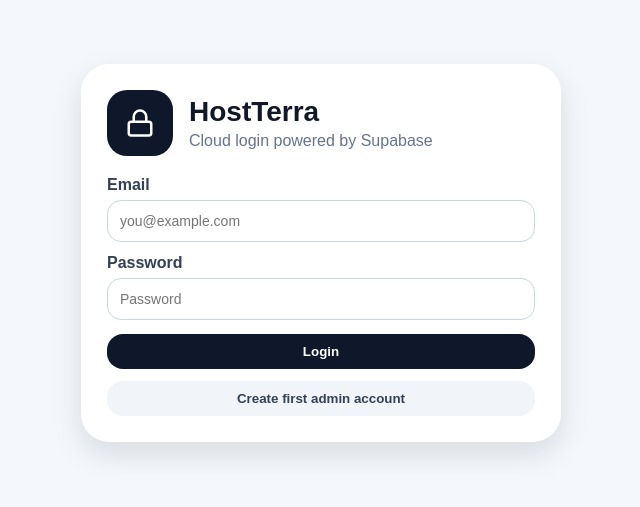
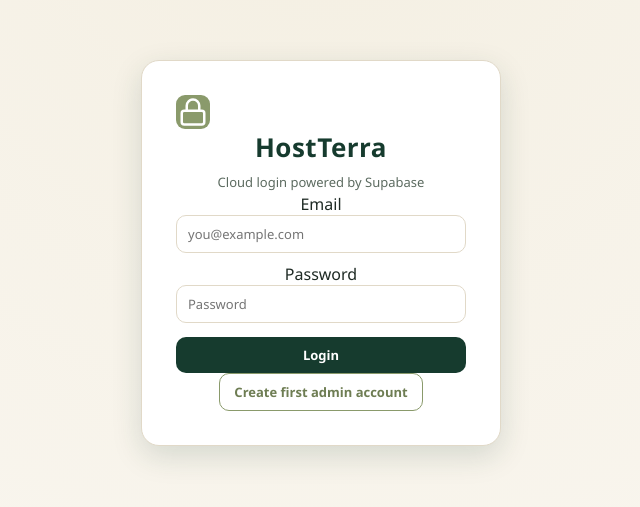
Before and after one commit to Alant3010/Aether-property-Manager, a React (Vite) app: page / in a window 1280 px wide. Shown: the part 147-654 px from the top of the page, without its empty margins (319-959 px from the left). Built offline with nearby package versions, Linux system fonts and the light colour scheme.

Commit message:
Update style.css

```diff
--- a/src/style.css
+++ b/src/style.css
@@ -1,192 +1,407 @@
+
+/* ==========================================================
+   HostTerra — theme tokens (from logo: deep forest green,
+   olive/sage green, warm gold, cream)
+   ========================================================== */
+:root {
+  --forest: #163B2E;
+  --forest-dark: #0F2921;
+  --sage: #8A9A6B;
+  --sage-dark: #6E7D53;
+  --gold: #C9A876;
+  --gold-dark: #B08F5C;
+  --cream: #FAF7F1;
+  --cream-soft: #F1ECE1;
+  --ink: #1E2A24;
+  --ink-soft: #5C6B60;
+  --border: #E1D9C8;
+
+  --confirmed: #2F9E5C;
+  --confirmed-bg: #E4F5EA;
+  --upcoming: #E08D3C;
+  --upcoming-bg: #FCEEDD;
+  --past: #9CA3A0;
+  --past-bg: #EFEFEC;
+  --danger: #C24C3D;
+  --danger-bg: #FBE7E3;
+
+  --radius: 14px;
+  --shadow: 0 2px 10px rgba(22, 59, 46, 0.08);
+}
 
 * { box-sizing: border-box; }
-body { margin: 0; font-family: Arial, sans-serif; background: #f4f7fb; color: #111827; }
-button { cursor: pointer; border: 0; border-radius: 16px; padding: 10px 14px; font-weight: 700; display: inline-flex; align-items: center; justify-content: center; gap: 6px; }
-input, select, textarea { width: 100%; border: 1px solid #cbd5e1; border-radius: 14px; padding: 12px; font-size: 14px; background: white; }
-textarea { min-height: 90px; }
-label { display: block; margin: 12px 0 6px; color: #334155; font-weight: 700; }
-.loginPage { min-height: 100vh; display: flex; align-items: center; justify-content: center; padding: 18px; }
-.loginBox { width: 100%; max-width: 480px; background: white; border-radius: 28px; padding: 26px; box-shadow: 0 12px 30px rgba(15, 23, 42, .12); }
-.loginHeader { display: flex; align-items: center; gap: 16px; margin-bottom: 20px; }
-.loginHeader h1 { margin: 0; font-size: 28px; }
-.loginHeader p { margin: 4px 0 0; color: #64748b; }
-.iconBox { background: #0f172a; color: white; border-radius: 20px; padding: 18px; }
-.notice, .topNotice { background: #fff7ed; color: #9a3412; padding: 14px; border-radius: 16px; margin: 14px 0; }
-.primaryBtn { width: 100%; background: #0f172a; color: white; margin-top: 14px; }
-.secondaryBtn { width: 100%; background: #f1f5f9; color: #334155; margin-top: 12px; }
-.app { max-width: 1240px; margin: auto; padding: 24px; }
-header { display: flex; justify-content: space-between; gap: 16px; flex-wrap: wrap; align-items: flex-start; }
-header h1 { margin: 0; font-size: 30px; }
-header p { color: #64748b; margin: 4px 0 0; }
-nav { display: flex; gap: 8px; flex-wrap: wrap; }
-nav button { background: #e2e8f0; color: #334155; }
-nav button.active { background: #0f172a; color: white; }
-.dangerSoft { background: #fee2e2; color: #b91c1c; }
-.stats { display: grid; grid-template-columns: repeat(3, 1fr); gap: 14px; margin-top: 20px; }
-.stats div { background: white; border-radius: 22px; padding: 20px; box-shadow: 0 6px 18px rgba(15,23,42,.07); display: flex; align-items: center; gap: 14px; }
-.stats span { color: #64748b; }
-.stats b { margin-left: auto; font-size: 26px; }
-.card { background: white; border-radius: 24px; padding: 22px; margin-top: 20px; box-shadow: 0 6px 18px rgba(15,23,42,.07); }
-.twoCol { display: grid; grid-template-columns: 420px 1fr; gap: 18px; margin-top: 20px; align-items: start; }
-.sectionHeader { display: flex; justify-content: space-between; gap: 14px; align-items: center; flex-wrap: wrap; }
-.inlineForm { display: grid; grid-template-columns: 1fr 180px; gap: 12px; align-items: center; }
-.gridList { display: grid; grid-template-columns: repeat(2, 1fr); gap: 12px; margin-top: 14px; }
-.listItem { border: 1px solid #e2e8f0; border-radius: 18px; padding: 14px; display: flex; justify-content: space-between; gap: 12px; align-items: flex-start; margin-top: 10px; }
-.listItem p { margin: 4px 0; color: #64748b; }
-.empty { background: #f8fafc; padding: 28px; border-radius: 18px; text-align: center; color: #64748b; margin-top: 14px; }
-.calendarLayout { display: grid; grid-template-columns: 260px 1fr; gap: 18px; }
-.propertyScroll { max-height: 430px; overflow-y: auto; background: #f1f5f9; border-radius: 20px; padding: 10px; }
-.propertyScroll button { width: 100%; margin-bottom: 8px; justify-content: flex-start; background: white; color: #334155; }
-.propertyScroll button.selectedProperty { background: #0f172a; color: white; }
-.calendarBox { overflow-x: auto; }
-.week, .days { display: grid; grid-template-columns: repeat(7, minmax(90px, 1fr)); gap: 8px; }
-.week span { text-align: center; font-weight: 700; color: #64748b; }
-.day { min-height: 95px; border: 1px solid #e2e8f0; border-radius: 16px; padding: 8px; background: white; }
-.blank { background: #f8fafc; border: 0; }
-.bookingChip { background: #0f172a; color: white; border-radius: 10px; padding: 5px 7px; font-size: 12px; margin-top: 5px; overflow: hidden; text-overflow: ellipsis; white-space: nowrap; }
-.errorBox { background: #fef2f2; color: #991b1b; border: 1px solid #fecaca; padding: 12px; border-radius: 16px; margin-top: 12px; }
-.successBox { background: #ecfdf5; color: #065f46; border: 1px solid #bbf7d0; padding: 12px; border-radius: 16px; margin-top: 12px; display: flex; gap: 8px; align-items: center; }
 
-@media (max-width: 850px) {
-  .app { padding: 14px; }
-  .stats, .twoCol, .calendarLayout, .gridList { grid-template-columns: 1fr; }
-  .inlineForm { grid-template-columns: 1fr; }
-  .week, .days { grid-template-columns: repeat(7, minmax(58px, 1fr)); }
-  .day { min-height: 70px; }
+body {
+  margin: 0;
+  font-family: "Segoe UI", Roboto, -apple-system, BlinkMacSystemFont, sans-serif;
+  background: var(--cream);
+  color: var(--ink);
 }
 
-/* GTV update: upcoming bookings and property booking mini list */
-.compactCard {
-  margin-top: 16px;
+.app {
+  min-height: 100vh;
+  background: var(--cream);
 }
 
-.upcomingScroll {
-  max-height: 220px;
-  overflow-y: auto;
-  display: grid;
-  gap: 10px;
-  padding-right: 6px;
+h1, h2, h3 { color: var(--forest); margin: 0 0 8px; }
+h1 { font-size: 22px; letter-spacing: 0.5px; }
+h2 { font-size: 17px; }
+h3 { font-size: 15px; color: var(--sage-dark); }
+p { color: var(--ink-soft); margin: 2px 0; font-size: 13px; }
+
+button {
+  font-family: inherit;
+  cursor: pointer;
+  border: none;
+  border-radius: 10px;
+  padding: 9px 14px;
+  font-size: 13px;
+  font-weight: 600;
+  transition: transform 0.12s ease, background 0.15s ease, box-shadow 0.15s ease;
+  background: var(--cream-soft);
+  color: var(--forest);
+}
+button:hover { transform: translateY(-1px); }
+button:disabled { opacity: 0.5; cursor: not-allowed; transform: none; }
+
+input, select, textarea {
+  font-family: inherit;
+  border: 1px solid var(--border);
+  border-radius: 10px;
+  padding: 9px 11px;
+  font-size: 13px;
+  background: #fff;
+  color: var(--ink);
+  outline: none;
+}
+input:focus, select:focus, textarea:focus {
+  border-color: var(--sage);
+  box-shadow: 0 0 0 3px rgba(138, 154, 107, 0.2);
 }
 
-.miniBookingRow {
-  display: grid;
-  grid-template-columns: 1.2fr 1.2fr 1.4fr;
-  gap: 10px;
+/* ---------------- Header / Nav ---------------- */
+header {
+  display: flex;
   align-items: center;
-  border: 1px solid #e2e8f0;
-  border-radius: 14px;
-  padding: 12px;
-  background: #ffffff;
+  justify-content: space-between;
+  gap: 16px;
+  padding: 16px 28px;
+  background: linear-gradient(135deg, var(--forest) 0%, var(--forest-dark) 100%);
+  flex-wrap: wrap;
+}
+header h1 { color: #fff; margin: 0; }
+
+nav { display: flex; gap: 8px; flex-wrap: wrap; }
+nav button {
+  background: rgba(255, 255, 255, 0.08);
+  color: #EFEAD9;
+}
+nav button:hover { background: rgba(255, 255, 255, 0.18); }
+nav button.active {
+  background: var(--gold);
+  color: var(--forest-dark);
 }
 
-.miniBookingRow span {
-  color: #64748b;
-  font-size: 14px;
+.primaryBtn {
+  background: var(--forest);
+  color: #fff;
+}
+.primaryBtn:hover { background: var(--forest-dark); }
+
+.secondaryBtn {
+  background: #fff;
+  color: var(--sage-dark);
+  border: 1px solid var(--sage);
 }
 
-.propertyBookingList {
-  max-height: 180px;
-  overflow-y: auto;
-  margin-top: 10px;
-  display: grid;
+.dangerSoft {
+  background: var(--danger-bg);
+  color: var(--danger);
+  display: inline-flex;
+  align-items: center;
   gap: 6px;
 }
+.dangerSoft:hover { background: #f6d3cc; }
 
-.propertyBookingMini {
+/* ---------------- Notices ---------------- */
+.topNotice {
+  background: var(--gold);
+  color: var(--forest-dark);
+  text-align: center;
+  padding: 8px 14px;
+  font-size: 13px;
+  font-weight: 600;
+}
+.notice { color: var(--sage-dark); font-size: 13px; }
+.errorBox {
+  background: var(--danger-bg);
+  color: var(--danger);
   border-radius: 10px;
-  background: #f8fafc;
-  padding: 8px;
-  display: grid;
-  gap: 2px;
+  padding: 10px 14px;
+  font-size: 13px;
+}
+.successBox {
+  background: var(--confirmed-bg);
+  color: var(--confirmed);
+  border-radius: 10px;
+  padding: 10px 14px;
+  font-size: 13px;
 }
 
-.propertyBookingMini span {
-  font-size: 12px;
-  color: #64748b;
+/* ---------------- Layout ---------------- */
+.card {
+  background: #fff;
+  border: 1px solid var(--border);
+  border-radius: var(--radius);
+  box-shadow: var(--shadow);
+  padding: 20px;
+  margin: 18px 24px;
+}
+.compactCard { padding: 14px; }
+
+.twoCol {
+  display: grid;
+  grid-template-columns: minmax(280px, 380px) 1fr;
+  gap: 20px;
+  margin: 18px 24px;
+}
+@media (max-width: 820px) {
+  .twoCol { grid-template-columns: 1fr; }
+}
+.twoCol > .card { margin: 0; }
+
+.sectionHeader {
+  display: flex;
+  align-items: center;
+  justify-content: space-between;
+  gap: 12px;
+  flex-wrap: wrap;
+  margin-bottom: 10px;
 }
 
-.propertyBookingMini b {
-  font-size: 13px;
-  color: #111827;
+.inlineForm { display: flex; gap: 10px; flex-wrap: wrap; align-items: center; }
+
+.gridList {
+  display: grid;
+  grid-template-columns: repeat(auto-fill, minmax(260px, 1fr));
+  gap: 14px;
+  margin-top: 10px;
 }
 
-.smallEmpty {
+.listItem {
+  background: var(--cream-soft);
+  border: 1px solid var(--border);
+  border-radius: 12px;
   padding: 14px;
+  display: flex;
+  flex-direction: column;
+  gap: 10px;
 }
 
-@media (max-width: 850px) {
-  .miniBookingRow {
-    grid-template-columns: 1fr;
-  }
+.empty, .smallEmpty {
+  color: var(--ink-soft);
+  font-style: italic;
+  padding: 16px;
+  text-align: center;
 }
 
-/* GTV update: arrow property bookings and payment details in upcoming */
-.propertyDetailsBlock {
-  width: 100%;
+.mutedSmall { color: var(--ink-soft); font-size: 12px; }
+
+.stats {
+  display: flex;
+  gap: 14px;
+  flex-wrap: wrap;
+  margin: 18px 24px;
+}
+.stats > div {
+  background: #fff;
+  border: 1px solid var(--border);
+  border-radius: 12px;
+  padding: 14px 20px;
+  box-shadow: var(--shadow);
 }
 
+.iconBox {
+  width: 34px;
+  height: 34px;
+  border-radius: 9px;
+  display: flex;
+  align-items: center;
+  justify-content: center;
+  background: var(--sage);
+  color: #fff;
+}
+
+/* ---------------- Login page ---------------- */
+.loginPage {
+  min-height: 100vh;
+  display: flex;
+  align-items: center;
+  justify-content: center;
+  background: radial-gradient(circle at top, #F4EFE2, var(--cream));
+}
+.loginBox {
+  background: #fff;
+  border: 1px solid var(--border);
+  border-radius: 18px;
+  box-shadow: 0 10px 30px rgba(22, 59, 46, 0.15);
+  padding: 34px;
+  width: 100%;
+  max-width: 360px;
+  text-align: center;
+}
+.loginHeader h1 { font-size: 26px; }
+.loginBox input { width: 100%; margin-bottom: 10px; }
+.loginBox .primaryBtn { width: 100%; margin-top: 4px; }
+
+/* ---------------- Property list ---------------- */
+.propertyDetailsBlock { display: flex; flex-direction: column; gap: 10px; }
 .propertyTitleRow {
   display: flex;
+  align-items: flex-start;
   justify-content: space-between;
-  gap: 12px;
-  align-items: flex-start;
+  gap: 10px;
+}
+.propertyBookingList { display: flex; flex-direction: column; gap: 6px; }
+.propertyBookingMini {
+  font-size: 12px;
+  color: var(--ink-soft);
+  border-left: 3px solid var(--sage);
+  padding-left: 8px;
 }
 
-.arrowBtn {
-  background: #e2e8f0;
-  color: #0f172a;
-  min-width: 42px;
-  padding: 8px 12px;
-  border-radius: 12px;
+/* ---------------- Calendar ---------------- */
+.calendarLayout { display: grid; grid-template-columns: 180px 1fr; gap: 18px; }
+@media (max-width: 720px) { .calendarLayout { grid-template-columns: 1fr; } }
+
+.propertyScroll { display: flex; flex-direction: column; gap: 6px; max-height: 480px; overflow-y: auto; }
+.propertyScroll button { text-align: left; background: var(--cream-soft); }
+.propertyScroll button.selectedProperty { background: var(--sage); color: #fff; }
+
+.calendarBox { border: 1px solid var(--border); border-radius: 12px; padding: 14px; }
+
+.calendarLegend {
+  display: flex;
+  align-items: center;
+  gap: 6px;
+  flex-wrap: wrap;
+  font-size: 12px;
+  color: var(--ink-soft);
+  margin-bottom: 10px;
+}
+.legendDot {
+  display: inline-block;
+  width: 10px;
+  height: 10px;
+  border-radius: 50%;
+  margin-left: 10px;
+}
+.legendDot:first-child { margin-left: 0; }
+
+.week { display: grid; grid-template-columns: repeat(7, 1fr); gap: 4px; margin-bottom: 4px; }
+.week span { text-align: center; font-size: 11px; font-weight: 700; color: var(--sage-dark); }
+
+.days { display: grid; grid-template-columns: repeat(7, 1fr); gap: 4px; }
+.day {
+  min-height: 78px;
+  border: 1px solid var(--border);
+  border-radius: 8px;
+  padding: 4px;
+  background: #fff;
+  font-size: 11px;
+  display: flex;
+  flex-direction: column;
+  gap: 3px;
+}
+.day.blank { background: transparent; border: none; }
+.day b { color: var(--ink-soft); font-weight: 600; font-size: 11px; }
+
+.bookingChip {
+  border-radius: 6px;
+  padding: 2px 5px;
+  font-size: 10px;
+  font-weight: 600;
+  overflow: hidden;
+  text-overflow: ellipsis;
+  white-space: nowrap;
 }
 
-.propertyBookingList {
-  margin-top: 10px;
-  display: grid;
-  gap: 6px;
+/* status colors — shared by calendar chips + badges */
+.status-confirmed { background: var(--confirmed-bg); color: var(--confirmed); }
+.status-upcoming { background: var(--upcoming-bg); color: var(--upcoming); }
+.status-past { background: var(--past-bg); color: var(--past); }
+.legendDot.status-confirmed { background: var(--confirmed); }
+.legendDot.status-upcoming { background: var(--upcoming); }
+.legendDot.status-past { background: var(--past); }
+
+.statusBadge {
+  display: inline-block;
+  border-radius: 20px;
+  padding: 2px 10px;
+  font-size: 10px;
+  font-weight: 700;
+  text-transform: uppercase;
+  letter-spacing: 0.4px;
+  margin-right: 8px;
 }
 
-.propertyBookingMini {
+/* ---------------- Upcoming bookings mini rows ---------------- */
+.upcomingScroll { display: flex; flex-direction: column; gap: 10px; max-height: 420px; overflow-y: auto; }
+.miniBookingRow {
+  display: flex;
+  align-items: center;
+  gap: 10px;
+  flex-wrap: wrap;
+  background: var(--cream-soft);
   border-radius: 10px;
-  background: #f8fafc;
-  padding: 8px;
+  padding: 8px 12px;
+  font-size: 12px;
+}
+.miniBookingRow b { color: var(--forest); }
+.miniBookingRow span { color: var(--ink-soft); }
+.miniBookingRow button { margin-left: auto; }
+
+.actionButtons { display: flex; gap: 8px; }
+
+/* ---------------- Permission toggles (Users page) ---------------- */
+.permissionCard {
+  background: var(--cream-soft);
+  border: 1px solid var(--border);
+  border-radius: 12px;
+  padding: 14px 16px;
+}
+.permissionAdminRow {
+  display: flex;
+  align-items: center;
+  gap: 10px;
+  padding-bottom: 12px;
+  margin-bottom: 12px;
+  border-bottom: 1px dashed var(--border);
+}
+.permissionAdminRow input { width: 16px; height: 16px; accent-color: var(--gold-dark); flex-shrink: 0; }
+
+.permissionGrid {
   display: grid;
-  gap: 2px;
+  grid-template-columns: repeat(auto-fill, minmax(200px, 1fr));
+  gap: 8px;
 }
-
-.propertyBookingMini span {
-  font-size: 12px;
-  color: #64748b;
+.permissionItem {
+  display: flex;
+  align-items: center;
+  gap: 8px;
+  background: #fff;
+  border: 1px solid var(--border);
+  border-radius: 8px;
+  padding: 8px 10px;
+  font-size: 12.5px;
+  color: var(--ink);
+  min-height: 36px;
 }
-
-.propertyBookingMini b {
-  font-size: 13px;
-  color: #111827;
+.permissionItem input {
+  width: 15px;
+  height: 15px;
+  flex-shrink: 0;
+  accent-color: var(--sage-dark);
+  margin: 0;
 }
-
-.mutedSmall {
-  font-size: 13px;
-  color: #64748b;
-}
-
-.miniBookingRow {
-  display: grid;
-  grid-template-columns: 1fr 1fr 1.4fr 1fr 1fr 1fr;
-  gap: 10px;
-  align-items: center;
-  border: 1px solid #e2e8f0;
-  border-radius: 14px;
-  padding: 12px;
-  background: #ffffff;
-}
-
-.miniBookingRow span {
-  color: #64748b;
-  font-size: 14px;
-}
-
-@media (max-width: 850px) {
-  .miniBookingRow {
-    grid-template-columns: 1fr;
-  }
-}
+.permissionItem span { line-height: 1.2; }
```
